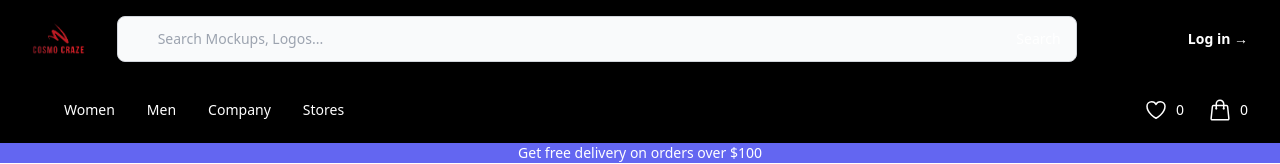
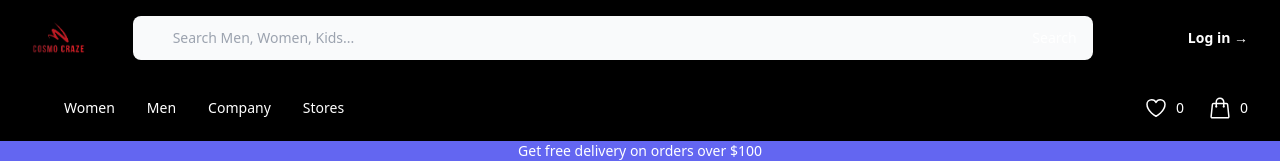
Before and after one commit to N16H7H4WK-3R/Cosmo_Craze_React_JS, a React (Create React App) app: page /over in a window 1280 px wide. Shown: the top 164 px of the page. Built offline with nearby package versions, Linux system fonts and the light colour scheme.

Commit message:
Minnor Fixes

```diff
--- a/src/components/header.js
+++ b/src/components/header.js
@@ -11,14 +11,14 @@ export default function Header() {
                             <span className="sr-only">Your Company</span>
                             <img className="h-8 w-auto" src={logo} alt="Company Logo" />
                         </a>
-                        <form style={{ width: "75vw"}} className="relative mx-4 lg:ml-8">
+                        <form style={{ width: "75vw" }} className="relative mx-4 lg:ml-12">
                             <label htmlFor="default-search" className="sr-only">Search</label>
-                            <input type="search" id="default-search" className="w-full sm:w-full p-3 pl-10 text-sm text-gray-900 border border-gray-300 rounded-lg bg-gray-50 focus:ring-black focus:border-black dark:bg-gray-700 dark:border-gray-600 dark:placeholder-gray-400 dark:text-white dark:focus:ring-black dark:focus:border-black" placeholder="Search Mockups, Logos..." required />
-                            <button type="submit" className="absolute inset-y-0 right-0 flex items-center justify-center text-white hover:text-black font-medium rounded-lg text-sm px-4">Search</button>
+                            <input type="search" id="default-search" className="w-full sm:w-full p-3 pl-10 text-sm text-gray-900 rounded-lg bg-gray-50 dark:bg-gray-700 dark:placeholder-gray-400 dark:text-white" placeholder="Search Men, Women, Kids..." required />
+                            <button type="submit" className="absolute inset-y-0 right-0 flex items-center justify-center text-white hover:text-blue-500 font-medium rounded-lg text-sm px-4">Search</button>
                         </form>
                     </div>
                     <div className="flex lg:flex-1 lg:justify-end">
-                        <a href="/signin" className="text-sm font-semibold leading-6 text-white">
+                        <a href="/signin" className="text-sm font-semibold leading-6 text-white hover:text-red-800">
                             Log in <span aria-hidden="true">&rarr;</span>
                         </a>
                     </div>
```
